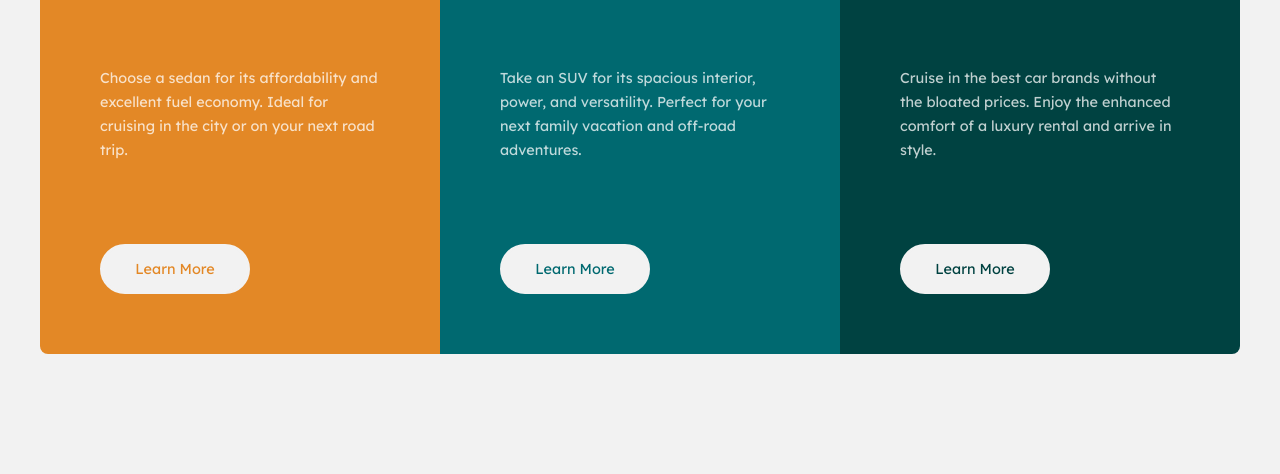
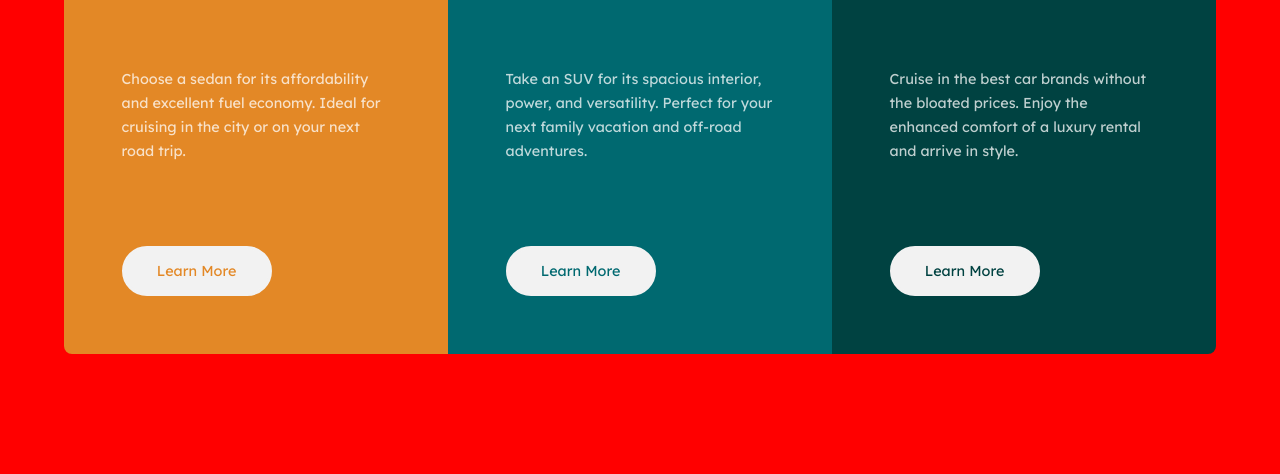
Before and after one commit to KoliaK/7-Columns_Preview_Card, a plain HTML site: page index.html in a window 1280 px wide. Shown: the part 326-800 px from the top of the page. Drawn offline with Linux system fonts and the light colour scheme.

Commit message:
Add files via upload

```diff
--- a/style.css
+++ b/style.css
@@ -9,7 +9,7 @@ font-family: 'Lexend Deca', sans-serif;*/
 }
 
 body{
-    background-color: hsl(0, 0%, 95%);
+    background-color: red;
     min-height: 100vh;
     width: 90%;
     margin: 5rem auto;
@@ -21,7 +21,6 @@ body{
     align-items: center;
     justify-content: center;
     font-size: 15px;
-    margin: 0 auto;
 }
 
 h1{
@@ -86,7 +85,7 @@ p{
 .column-left{
     padding: 10% 10% 10%;
     height: 65vh;
-    width: 50vh;
+    width: 70%;
     display: flex;
     flex-direction: column;
     align-items:flex-start;
@@ -100,7 +99,7 @@ p{
 .column-center{
     padding: 10% 10% 10%;
     height: 65vh;
-    width: 50vh;
+    width: 70%;
     display: flex;
     flex-direction: column;
     align-items:flex-start;
@@ -113,7 +112,7 @@ p{
 .column-right{
     padding: 10% 10% 10%;
     height: 65vh;
-    width: 50vh;
+    width: 70%;
     display: flex;
     flex-direction: column;
     align-items:flex-start;
```
